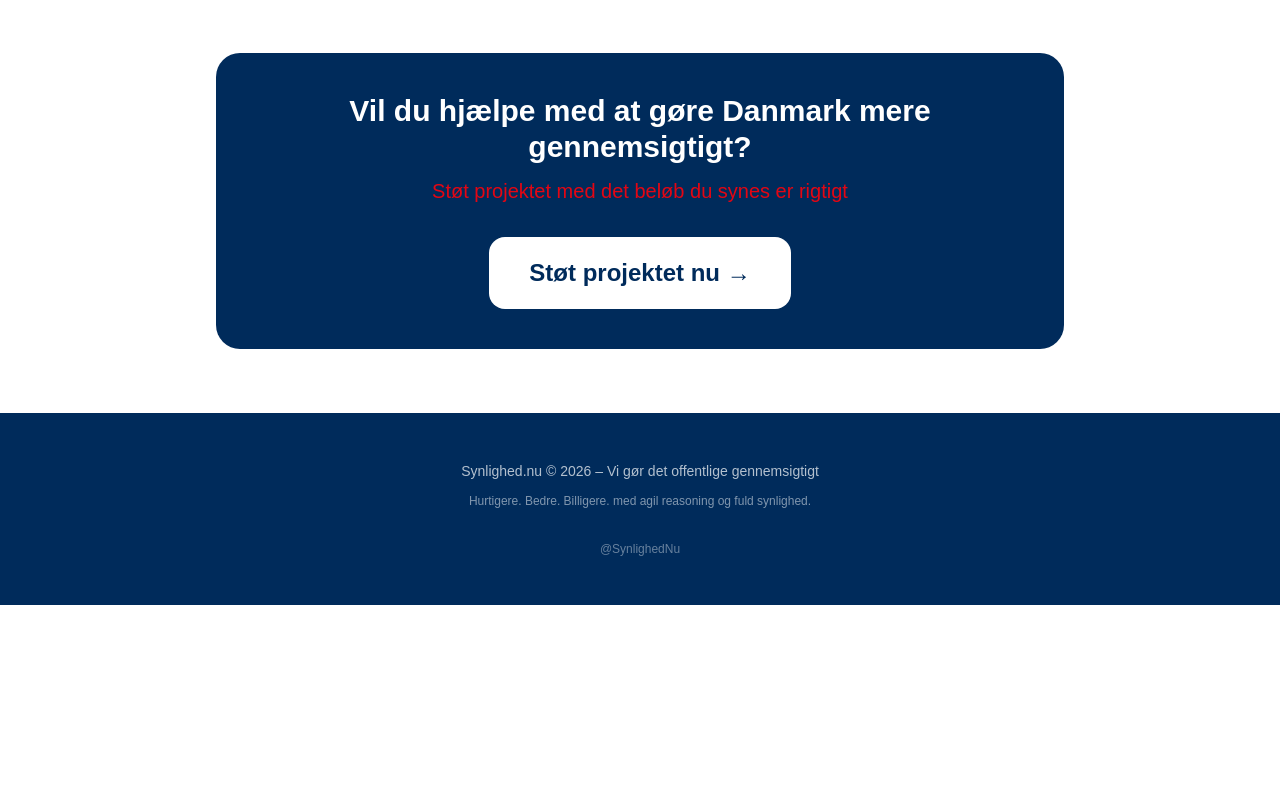
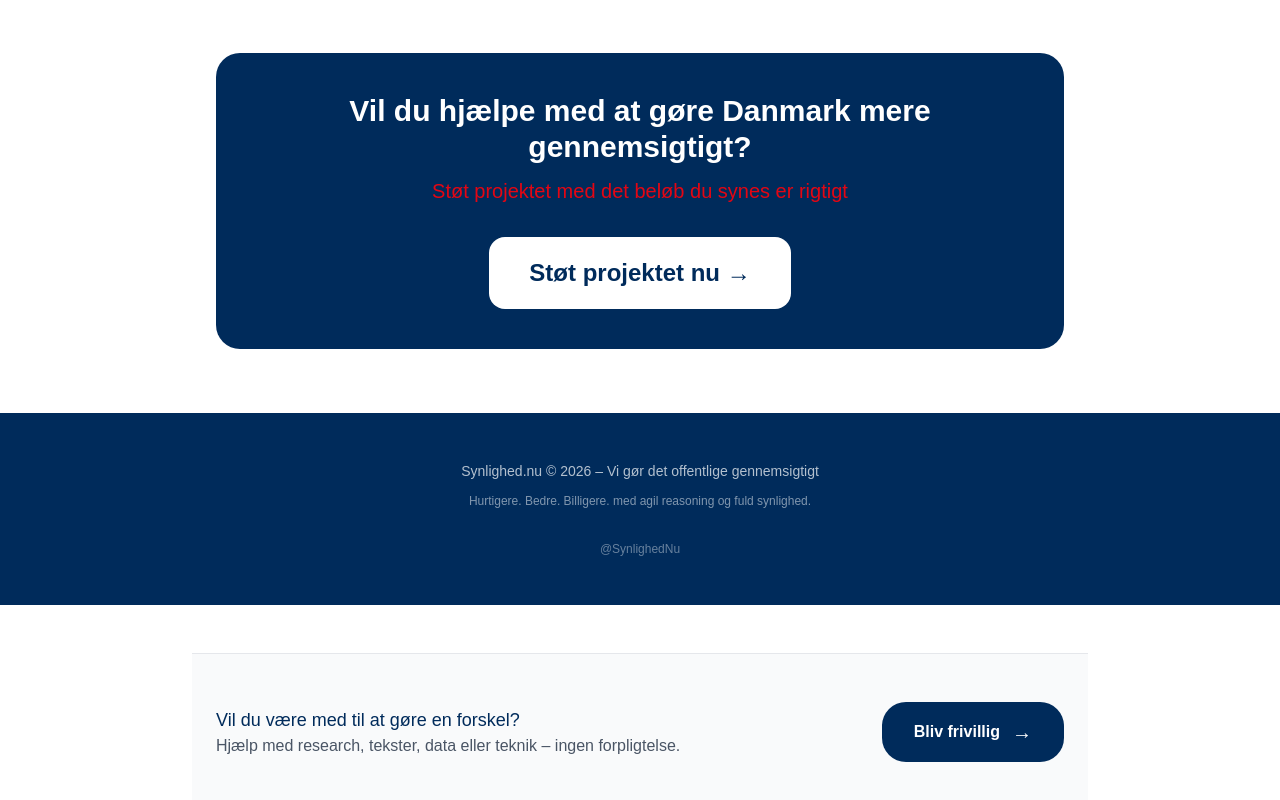
Before and after one commit to synlighed-nu/synlighed-nu-clean, a Next.js app: page / in a window 1280 px wide. Shown: the part 4865-5665 px from the top of the page. Before the commit the page ends 5470 px from the top, so only its background shows below. Built offline with nearby package versions, Linux system fonts and the light colour scheme.

Commit message:
Update page.tsx

```diff
--- a/app/page.tsx
+++ b/app/page.tsx
@@ -149,6 +149,26 @@ export default function SynlighedNu() {
           </div>
         </div>
       )}
+      {/* Lille genvej til Bliv frivillig */}
+<div className="max-w-4xl mx-auto px-6 py-12 border-t border-gray-200 bg-gray-50 mt-12">
+  <div className="flex flex-col md:flex-row items-center justify-between gap-6 text-center md:text-left">
+    <div>
+      <p className="text-lg font-medium text-[#002B5B]">
+        Vil du være med til at gøre en forskel?
+      </p>
+      <p className="text-gray-600">
+        Hjælp med research, tekster, data eller teknik – ingen forpligtelse.
+      </p>
+    </div>
+    <a
+      href="/bliv-frivillig"
+      className="inline-flex items-center gap-3 bg-[#002B5B] hover:bg-[#001B3D] text-white px-8 py-4 rounded-3xl font-semibold transition"
+    >
+      Bliv frivillig
+      <span className="text-xl">→</span>
+    </a>
+  </div>
+</div>
     </div>
   );
 }
```
